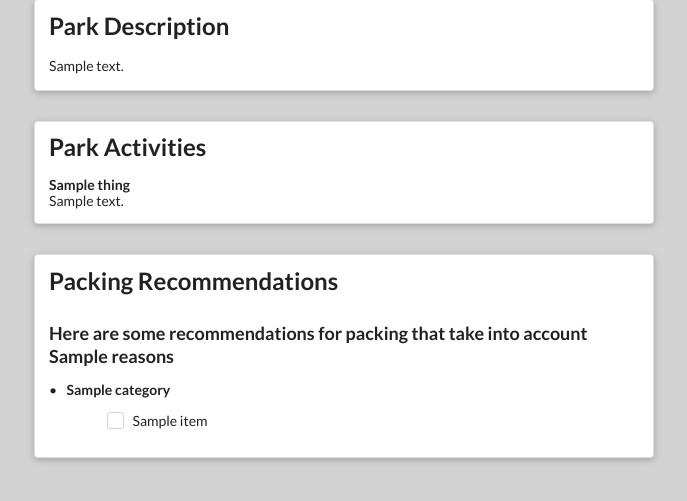
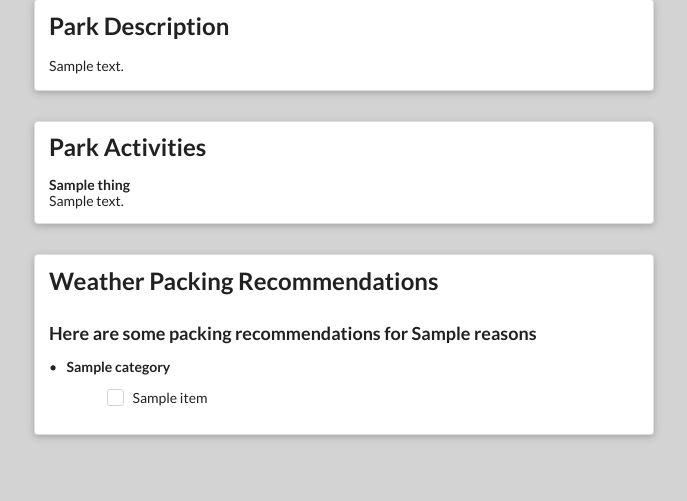
Before and after one commit to ruizr15/basecamp, a Flask app: template app/templates/display.html in a window 1280 px wide. Shown: the part 230-731 px from the top of the page, without its empty margins (296-983 px from the left). Run offline with Flask 2, Linux system fonts and the light colour scheme; the template is opened without the code that fills it: most values are stand-ins (such as "Sample title", 1, 10 or a date in 2020); grey boxes marked "Sample" are stand-in pictures.

Commit message:
fiz packing list display

```diff
--- a/app/templates/display.html
+++ b/app/templates/display.html
@@ -42,7 +42,7 @@
             </div>
             <div class="ui hidden divider"></div>
             <div class="ui raised segment">
-                <h2 class="ui header">Packing Recommendations</h2>
+                <h2 class="ui header"> Weather Packing Recommendations</h2>
                 <h3 class="ui header">Here are some packing recommendations for {{reasons}}</h3>
                 <div class="ui bulleted list">
                     {% for category in packingList %}
@@ -117,8 +117,8 @@
             </div>
             <div class="ui hidden divider"></div>
             <div class="ui raised segment">
-                <h2 class="ui header">Packing Recommendations</h2>
-                <h3 class="ui header">Here are some recommendations for packing that take into account {{reasons}}</h3>
+                <h2 class="ui header"> Weather Packing Recommendations</h2>
+                <h3 class="ui header">Here are some packing recommendations for {{reasons}}</h3>
                 <div class="ui bulleted list">
                     {% for category in packingList %}
                     <div class="item">
```
